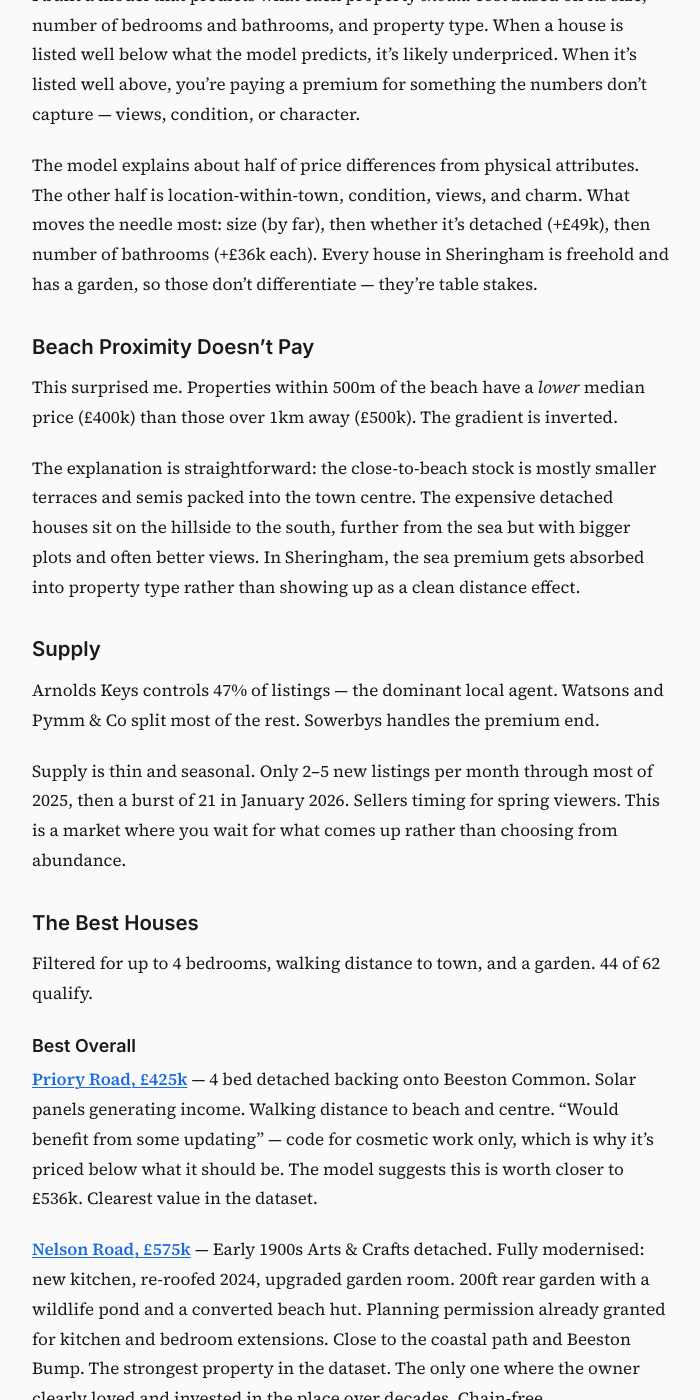
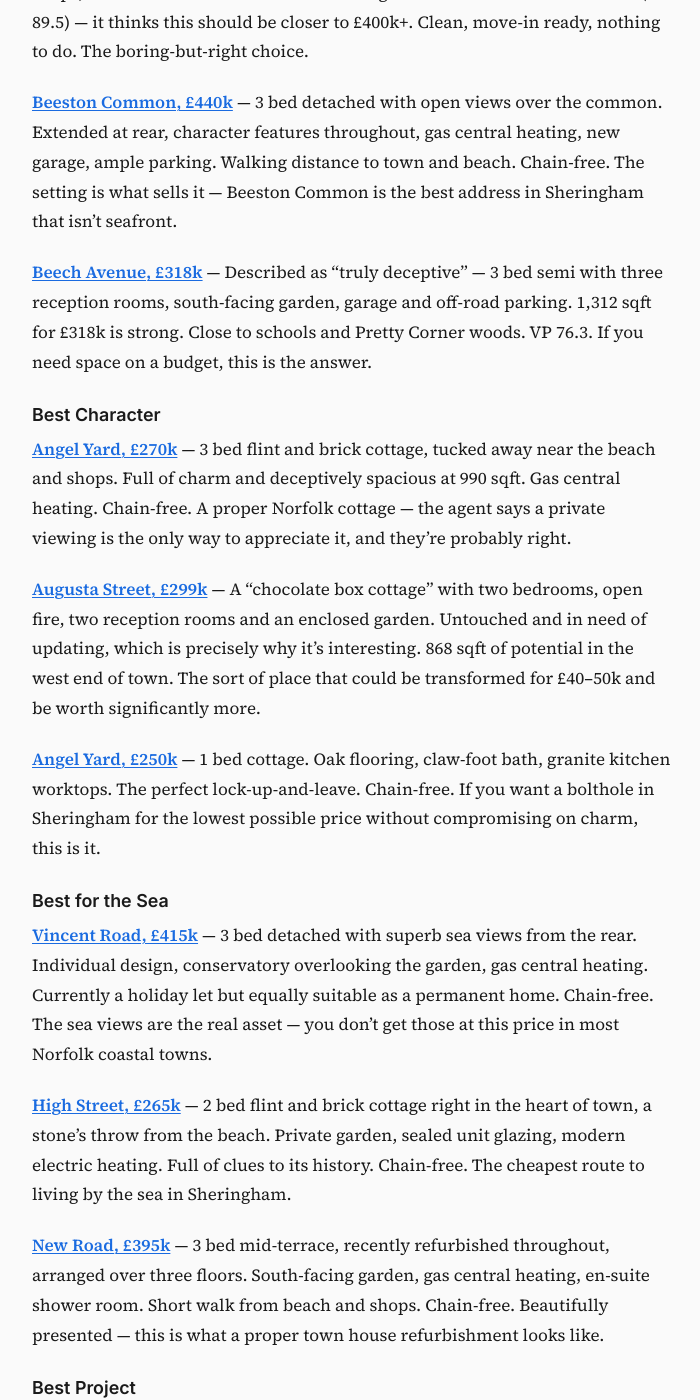
Before and after one commit to aitrmna/posts, a Jekyll site: the page built from _documents/sheringham-property.md, in a window 1280 px wide and 1400 px high, scrolled down 1159 px. Shown: the whole window, without its empty margins (288-988 px from the left). Built offline with Jekyll 4.4.1, drawn with Linux system fonts in a browser that asks for light colours; some of the changed text lies outside the part shown.

Commit message:
Sheringham post updated to max 3 bed

```diff
--- a/_documents/sheringham-property.md
+++ b/_documents/sheringham-property.md
@@ -6,86 +6,58 @@ date: 2026-02-19 16:30
 
 Sheringham is a small coastal town in North Norfolk. Pretty, quiet, AONB. Good train link (Bittern Line to Norwich), independent shops, no chain-store blight. The kind of place people retire to or buy second homes in.
 
-I looked at every house for sale in Sheringham on Rightmove — 62 properties — and built a pricing model to find what's undervalued. Here's what the market looks like.
+We looked at every house for sale in Sheringham on Rightmove — 62 properties — and built a pricing model to find what's undervalued. Here's what the market looks like, filtered for max 3 bedrooms.
 
 ## The Numbers
 
-62 houses. Price range £190k to £875k. Median asking price £425k.
+62 houses total. Filter to 3 beds max and you get 24 properties: price range £190k to £540k, median £325k. Eight detached, eight semi-detached, the rest terraces and cottages. Everything is freehold. Nothing is SSTC — this market moves slowly.
 
-For context, Norfolk's county median is roughly £250–280k, so Sheringham carries a 50–60% coastal premium. You're paying for the sea, the AONB, and the fact that it hasn't been ruined yet.
+Arnolds Keys controls nearly half of all listings and handles the best stock. Watsons and William H. Brown split most of the rest. Pymm & Co picks up the value end.
 
-| Type | Count | Median Price |
-|------|------:|----------:|
-| Detached | 26 | £540,000 |
-| Mid-terrace | 10 | £440,000 |
-| Semi-detached | 16 | £325,000 |
-| End-terrace | 6 | £375,000 |
-| Cottage | 2 | £270,000 |
+We built a model that predicts what each property should cost based on size, bedrooms, bathrooms and type. When a house is listed well below what the model predicts, it's likely underpriced. The model explains about half of price variation — the rest is location-within-town, condition, views and charm. Only 12 of 24 small properties have published square footage, so value scores are partial.
 
-Detached dominates supply. Semis are the value play — 40% cheaper than detached at median. The 3–4 bed bracket is the market's centre of gravity (40 of 62 listings).
-
-## What's Actually Driving Price
-
-I built a model that predicts what each property *should* cost based on its size, number of bedrooms and bathrooms, and property type. When a house is listed well below what the model predicts, it's likely underpriced. When it's listed well above, you're paying a premium for something the numbers don't capture — views, condition, or character.
-
-The model explains about half of price differences from physical attributes. The other half is location-within-town, condition, views, and charm. What moves the needle most: size (by far), then whether it's detached (+£49k), then number of bathrooms (+£36k each). Every house in Sheringham is freehold and has a garden, so those don't differentiate — they're table stakes.
-
-## Beach Proximity Doesn't Pay
-
-This surprised me. Properties within 500m of the beach have a *lower* median price (£400k) than those over 1km away (£500k). The gradient is inverted.
-
-The explanation is straightforward: the close-to-beach stock is mostly smaller terraces and semis packed into the town centre. The expensive detached houses sit on the hillside to the south, further from the sea but with bigger plots and often better views. In Sheringham, the sea premium gets absorbed into property type rather than showing up as a clean distance effect.
-
-## Supply
-
-Arnolds Keys controls 47% of listings — the dominant local agent. Watsons and Pymm & Co split most of the rest. Sowerbys handles the premium end.
-
-Supply is thin and seasonal. Only 2–5 new listings per month through most of 2025, then a burst of 21 in January 2026. Sellers timing for spring viewers. This is a market where you wait for what comes up rather than choosing from abundance.
-
-## The Best Houses
-
-Filtered for up to 4 bedrooms, walking distance to town, and a garden. 44 of 62 qualify.
+## What We'd View
 
 ### Best Overall
 
-**[Priory Road, £425k](https://www.rightmove.co.uk/properties/172009349)** — 4 bed detached backing onto Beeston Common. Solar panels generating income. Walking distance to beach and centre. "Would benefit from some updating" — code for cosmetic work only, which is why it's priced below what it should be. The model suggests this is worth closer to £536k. Clearest value in the dataset.
+**[Priory Road, £375k](https://www.rightmove.co.uk/properties/159963296)** — 3 bed detached with en-suite master, modern fitted kitchen, two reception rooms, enclosed rear garden and driveway. Close to shops, cafes and the station. The model's highest value score in this bracket (VP 89.5) — it thinks this should be closer to £400k+. Clean, move-in ready, nothing to do. The boring-but-right choice.
 
-**[Nelson Road, £575k](https://www.rightmove.co.uk/properties/170741468)** — Early 1900s Arts & Crafts detached. Fully modernised: new kitchen, re-roofed 2024, upgraded garden room. 200ft rear garden with a wildlife pond and a converted beach hut. Planning permission already granted for kitchen and bedroom extensions. Close to the coastal path and Beeston Bump. The strongest property in the dataset. The only one where the owner clearly loved and invested in the place over decades. Chain-free.
+**[Beeston Common, £440k](https://www.rightmove.co.uk/properties/166012598)** — 3 bed detached with open views over the common. Extended at rear, character features throughout, gas central heating, new garage, ample parking. Walking distance to town and beach. Chain-free. The setting is what sells it — Beeston Common is the best address in Sheringham that isn't seafront.
 
-**[Beeston Common, £440k](https://www.rightmove.co.uk/properties/166012598)** — 3 bed detached with open views over the common. Extended, character features, garage and ample gardens. Quiet spot, walking distance to town. Chain-free. Model suggests around £497k.
-
-**[Abbey Close, £465k](https://www.rightmove.co.uk/properties/163371962)** — 4 bed detached chalet-style in a small private cul-de-sac. South-facing garden, double garage. Gas central heating. Needs some updating. Model suggests around £538k. Chain-free.
-
-### Best Value
-
-**[Priory Road, £375k](https://www.rightmove.co.uk/properties/159963296)** — 3 bed detached, en-suite master, modern kitchen, enclosed garden, driveway. Clean, move-in ready. Hard to find detached in Sheringham at this price.
-
-**[Cromer Road, £375k](https://www.rightmove.co.uk/properties/170741495)** — 4 bed end-terrace in brick and flint, overlooking Beeston Common. Contemporary interior styling, dual-aspect sitting room, modern kitchen with integrated appliances and stable door to garden. Model suggests around £434k. Chain-free.
-
-**[Seaview Crescent, £500k](https://www.rightmove.co.uk/properties/159147794)** — The model's number one value pick. 4 bed 3 bath detached, high-spec new build with walk-in wardrobe and three en-suites. Beach is 1.3km away — the new estate sits inland, which is why it's cheap for what it is. If proximity to the sea isn't the priority, this is the most house per pound.
+**[Beech Avenue, £318k](https://www.rightmove.co.uk/properties/162527627)** — Described as "truly deceptive" — 3 bed semi with three reception rooms, south-facing garden, garage and off-road parking. 1,312 sqft for £318k is strong. Close to schools and Pretty Corner woods. VP 76.3. If you need space on a budget, this is the answer.
 
 ### Best Character
 
-**[Angel Yard, £270k](https://www.rightmove.co.uk/properties/163814228)** — 3 bed flint and brick cottage, tucked away near the beach and shops. Full of charm and deceptively spacious. Gas central heating. Chain-free. A proper Norfolk cottage.
+**[Angel Yard, £270k](https://www.rightmove.co.uk/properties/163814228)** — 3 bed flint and brick cottage, tucked away near the beach and shops. Full of charm and deceptively spacious at 990 sqft. Gas central heating. Chain-free. A proper Norfolk cottage — the agent says a private viewing is the only way to appreciate it, and they're probably right.
 
-**[The Driftway, £440k](https://www.rightmove.co.uk/properties/157477328)** — 4 bed 4 bath, 113m from the beach. Imposing and highly individual, with off-road parking in a location where that's rare. Recently refurbished. Chain-free.
+**[Augusta Street, £299k](https://www.rightmove.co.uk/properties/162062939)** — A "chocolate box cottage" with two bedrooms, open fire, two reception rooms and an enclosed garden. Untouched and in need of updating, which is precisely why it's interesting. 868 sqft of potential in the west end of town. The sort of place that could be transformed for £40–50k and be worth significantly more.
 
-**[Alexandra Road, £450k](https://www.rightmove.co.uk/properties/87589248)** — Edwardian 4 bed detached. South-facing garden. Roof overhauled in 2025. Beautifully proportioned, full of character, needs updating but structurally sound. Chain-free, stone's throw from the town centre.
+**[Angel Yard, £250k](https://www.rightmove.co.uk/properties/156254141)** — 1 bed cottage. Oak flooring, claw-foot bath, granite kitchen worktops. The perfect lock-up-and-leave. Chain-free. If you want a bolthole in Sheringham for the lowest possible price without compromising on charm, this is it.
 
 ### Best for the Sea
 
-**[High Street, £265k](https://www.rightmove.co.uk/properties/160625552)** — 2 bed flint and brick cottage, 128m from the beach, right in the heart of town. Private garden, sealed unit glazing, modern electric heating. Charming, and the cheapest route to living by the sea. Chain-free.
+**[Vincent Road, £415k](https://www.rightmove.co.uk/properties/151867715)** — 3 bed detached with superb sea views from the rear. Individual design, conservatory overlooking the garden, gas central heating. Currently a holiday let but equally suitable as a permanent home. Chain-free. The sea views are the real asset — you don't get those at this price in most Norfolk coastal towns.
 
-**[New Road, £395k](https://www.rightmove.co.uk/properties/170729933)** — 3 bed mid-terrace, 287m from the beach. Recently refurbished throughout, arranged over three floors, south-facing garden. A short walk from beach and shops. Chain-free.
+**[High Street, £265k](https://www.rightmove.co.uk/properties/160625552)** — 2 bed flint and brick cottage right in the heart of town, a stone's throw from the beach. Private garden, sealed unit glazing, modern electric heating. Full of clues to its history. Chain-free. The cheapest route to living by the sea in Sheringham.
 
-**[Vincent Road, £415k](https://www.rightmove.co.uk/properties/151867715)** — 3 bed detached, 381m from the beach, with superb sea views from the rear. Currently a holiday let but equally suitable as a permanent home. Individual design and character. Chain-free.
+**[New Road, £395k](https://www.rightmove.co.uk/properties/170729933)** — 3 bed mid-terrace, recently refurbished throughout, arranged over three floors. South-facing garden, gas central heating, en-suite shower room. Short walk from beach and shops. Chain-free. Beautifully presented — this is what a proper town house refurbishment looks like.
 
-### Best Projects
+### Best Project
 
-**[Sheringham, £240k](https://www.rightmove.co.uk/properties/165039533)** — 4 bed semi, short walk to town and beach. "Complete renovation project." Character features. Cash buyers only. The cheapest house with real potential.
+**[Woodhouse Close, £260k](https://www.rightmove.co.uk/properties/168091367)** — 3 bed detached. "Requires updating" — agent code for it needs everything. But: garage, off-road parking, enclosed rear garden, gas central heating already in. £260k for a detached house in Sheringham is rare. Cash buyers or investors who know what renovation costs.
 
-**[Holt Road, £400k](https://www.rightmove.co.uk/properties/169656788)** — 4 bed detached with stunning sea views. Needs full cosmetic renovation but already has double glazing and gas central heating. Built into a natural bank — unusual setting.
+### The Big House
+
+**[De Morley Garth, £540k](https://www.rightmove.co.uk/properties/166288331)** — 3 bed detached, 2,109 sqft — nearly double the size of most 3-beds in this dataset. Extended chalet-style, two reception rooms, conservatory, two bathrooms, good-sized plot with ample parking. VP 84.2 — the model thinks this is strong value for the space. Chain-free. If you want the most house per pound in Sheringham with only three bedrooms, this is unmatched.
+
+## What's Missing
+
+The beach premium is inverted here. Properties within 500m of the beach have a lower median price than those further south. The explanation: close-to-beach stock is mostly smaller terraces, while the expensive detached houses sit on higher ground with bigger plots. In Sheringham, the sea premium gets absorbed into property type rather than showing up as a clean distance effect.
+
+Supply is thin. Only 2–5 new listings per month through most of 2025, then a burst in January 2026. Sellers timing for spring viewers. This is a market where you wait for what comes up rather than choosing from abundance.
+
+Chain-free dominates — 18 of 24 properties mention no onward chain. Second-home territory.
 
 ---
 
-*Data from Rightmove, 19 February 2026. Pricing model built on property size, type, bedrooms, and bathrooms across 38 listings with published square footage.*
+*Data from Rightmove, 19 February 2026. Pricing model built on property size, type, bedrooms, and bathrooms across 38 listings with published square footage. R² = 0.554.*
```
